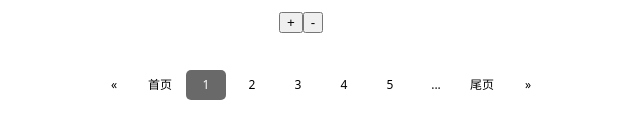
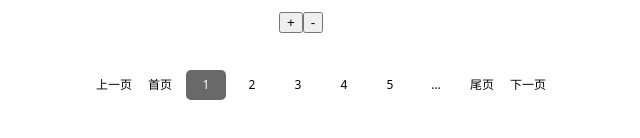
Before and after one commit to luodawen/my-project, a Vue app in the folder ownmockjs/: page /myVuexTest in a window 1280 px wide. Shown: the part 302-440 px from the top of the page, without its empty margins (339-979 px from the left). Built offline with nearby package versions, Linux system fonts and the light colour scheme.

Commit message:
添加分页组件

```diff
--- a/ownmockjs/src/components/myVuexTest.vue
+++ b/ownmockjs/src/components/myVuexTest.vue
@@ -39,7 +39,7 @@ export default {
 	},
 	computed: {
 		count () {
-			return store.state.count
+			return store.state.count //读取状态
 		}
 	},
 	methods: {
@@ -57,7 +57,7 @@ export default {
 				size: 10
 			};
 			// 获取列表 可根据后端要求改变page的方式
-			this.getList(this.page)
+			// this.getList(this.page)
 		}
 
 	},
--- a/ownmockjs/src/components/pagination.vue
+++ b/ownmockjs/src/components/pagination.vue
@@ -1,13 +1,13 @@
 <template>
   <nav>
     <ul class="pagination">
-      <li :class="{'disabled': current == 1}"><a href="javascript:;" @click="setCurrent(current - 1)"> « </a></li>
+      <li :class="{'disabled': current == 1}"><a href="javascript:;" @click="setCurrent(current - 1)"> 上一页 </a></li>
       <li :class="{'disabled': current == 1}"><a href="javascript:;" @click="setCurrent(1)"> 首页 </a></li>
       <li v-for="(p,index) in grouplist" :key="index" :class="{'active': current == p.val}">
         <a href="javascript:;" @click="setCurrent(p.val)"> {{ p.text }} </a>
       </li>
       <li :class="{'disabled': current == page}"><a href="javascript:;" @click="setCurrent(page)"> 尾页 </a></li>
-      <li :class="{'disabled': current == page}"><a href="javascript:;" @click="setCurrent(current + 1)"> »</a></li>
+      <li :class="{'disabled': current == page}"><a href="javascript:;" @click="setCurrent(current + 1)"> 下一页 </a></li>
     </ul>
   </nav>
 </template>
```
